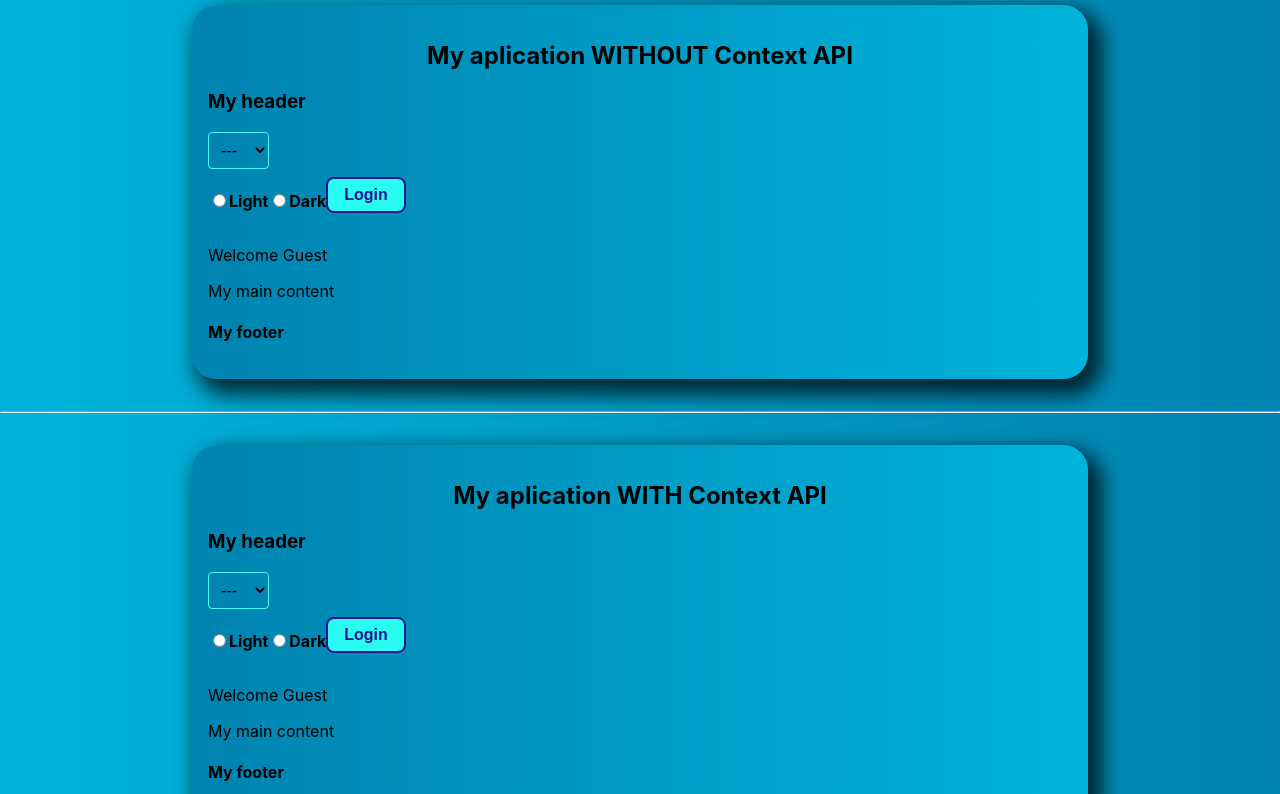
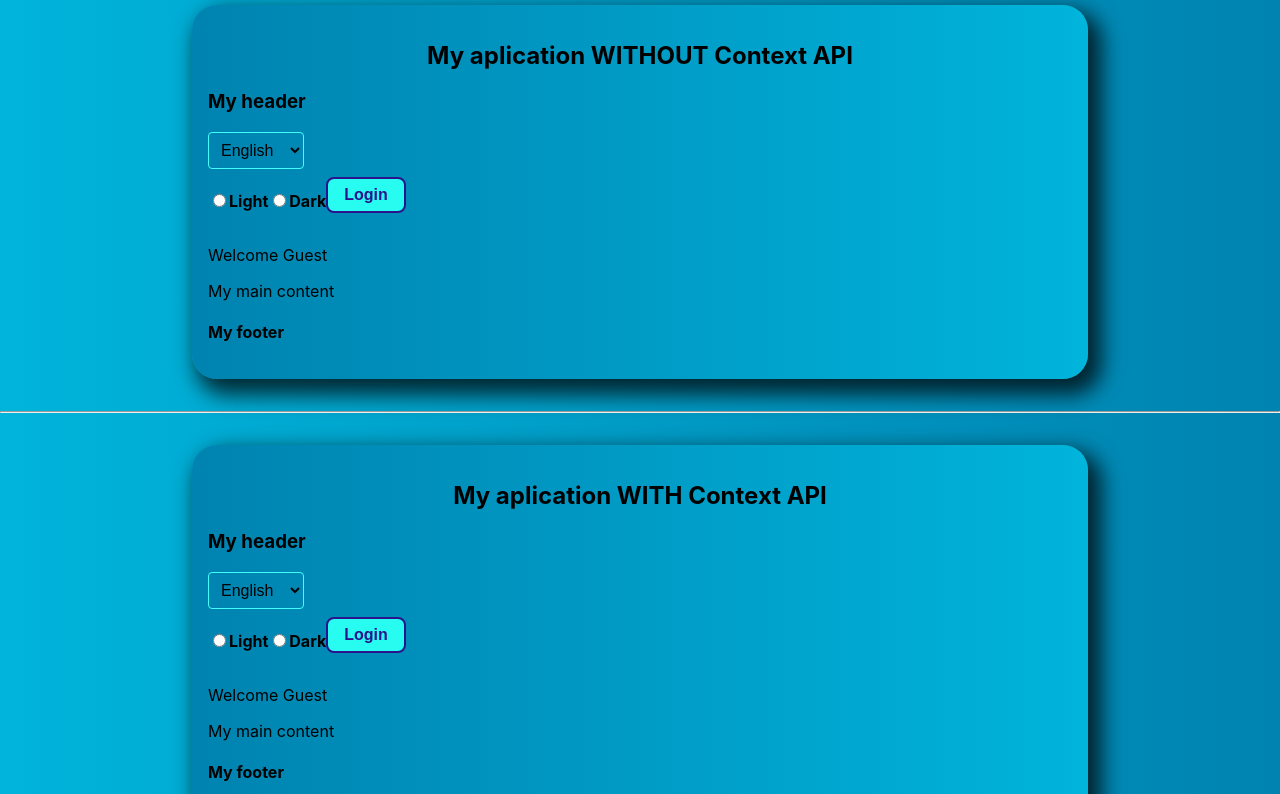
Before and after one commit to reche-git/05-React-Context, a React (Create React App) app: page / in a window 1280 px wide. Shown: the part 720-1514 px from the top of the page. Built offline with nearby package versions, Linux system fonts and the light colour scheme; data requests are answered from the project's data file; the HTML template or start-up script is replaced by a standard one.

Commit message:
Header structurated

```diff
--- a/src/components/Header.js
+++ b/src/components/Header.js
@@ -11,9 +11,8 @@ const Header = ({
       <h2>{text.headerTitle}</h2>
       <h3>{text.headerSubtitle}</h3>
       <select name="languje" onChange={handleLanguage}>
-        <option value="---">---</option>
-        <option value="en">EN</option>
-        <option value="es">ES</option>
+        <option value="en">English</option>
+        <option value="es">Spanish</option>
       </select>
       <input
         type="radio"
--- a/src/components/HeaderContext.js
+++ b/src/components/HeaderContext.js
@@ -8,18 +8,15 @@ const HeaderContext = () => {
   //Then we use "useContext" hook and provide the context that we are using
   const { theme, handleTheme } = useContext(ThemeContext);
   const { text, handleLanguage } = useContext(LanguageContext);
-  const {auth, handleAuth} = useContext(AuthContext);
-
-  //meter div con myPageTheme (operador ternario de temas) a un div
+  const { auth, handleAuth } = useContext(AuthContext);
 
   return (
-    <header className={theme}>
+    <header className={theme} style={{}}>
       <h2>{text.headerTitle}</h2>
       <h3>{text.headerSubtitle}</h3>
       <select name="languje" onChange={handleLanguage}>
-        <option value="---">---</option>
-        <option value="en">EN</option>
-        <option value="es">ES</option>
+        <option value="en">English</option>
+        <option value="es">Spanish</option>
       </select>
       <input
         type="radio"
```
